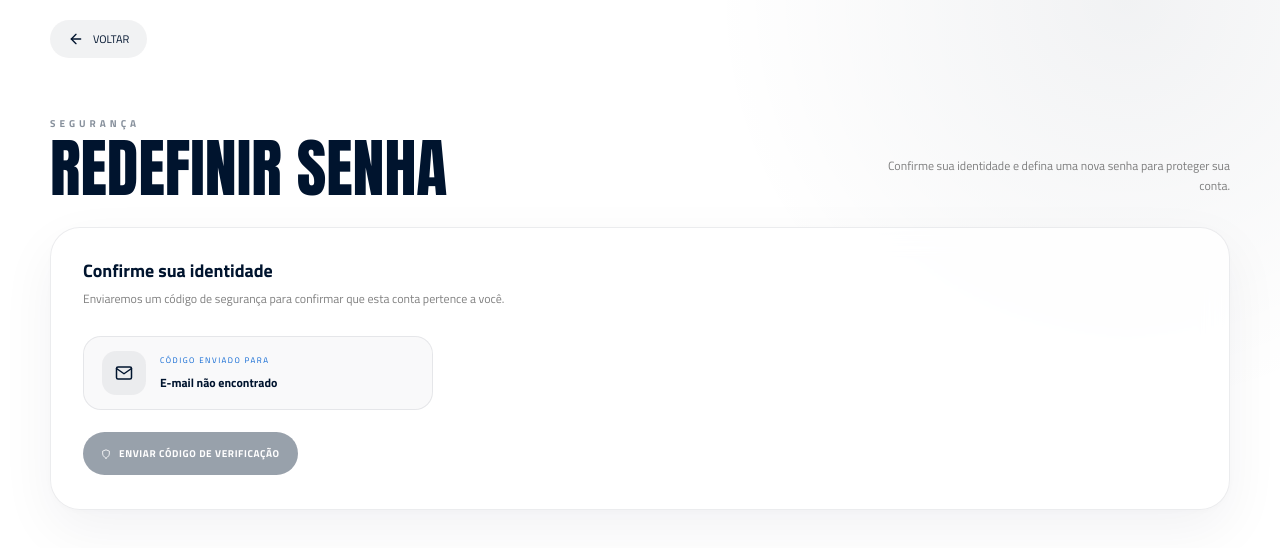
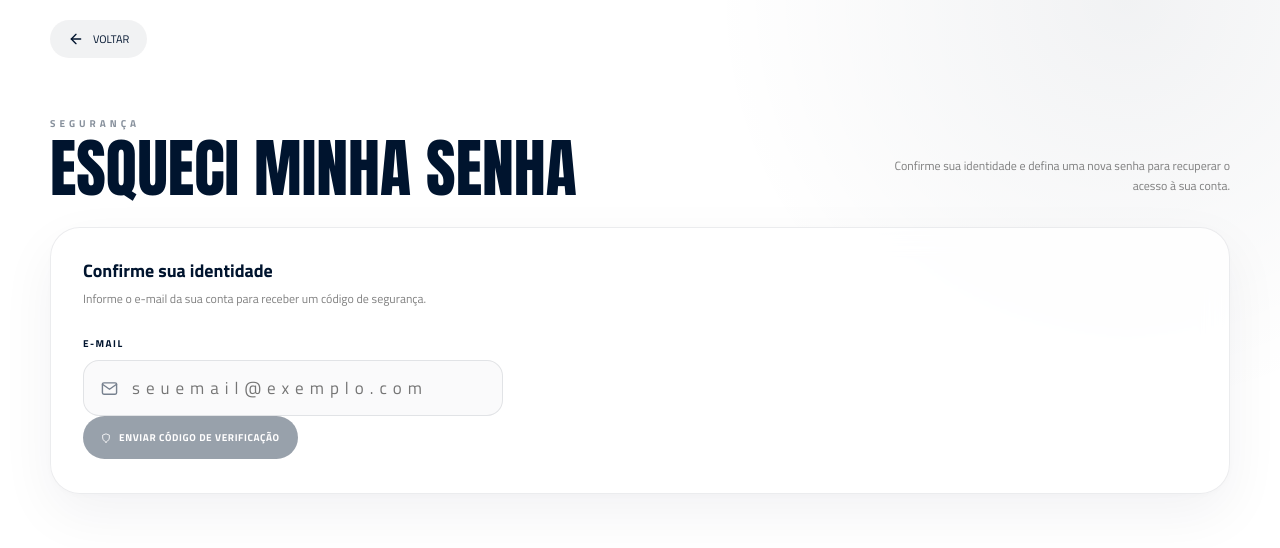
Before and after one commit to LUMEN-7/BCI, a React (Vite) app: page /reset-password in a window 1280 px wide. Shown: the top 548 px of the page. Built offline with nearby package versions, Linux system fonts and the light colour scheme.

Commit message:
senha alterar e codigo google

```diff
--- a/src/pages/ResetPassword/hooks/useResetPassword.js
+++ b/src/pages/ResetPassword/hooks/useResetPassword.js
@@ -1,5 +1,6 @@
 import { useState } from "react";
 import { useNavigate } from "react-router-dom";
+import apiFetch from "@/services/api"; // ajuste o caminho conforme sua estrutura
 
 function getCurrentUser() {
     try {
@@ -11,12 +12,11 @@ function getCurrentUser() {
 
 export default function useResetPassword() {
     const navigate = useNavigate();
-
     const currentUser = getCurrentUser();
 
+    const email = currentUser?.email || "";
+
     const [verificationCode, setVerificationCode] = useState("");
-    const [generatedCode, setGeneratedCode] = useState("");
-
     const [codeSent, setCodeSent] = useState(false);
     const [codeVerified, setCodeVerified] = useState(false);
 
@@ -28,75 +28,48 @@ export default function useResetPassword() {
 
     const [errors, setErrors] = useState({});
     const [successMessage, setSuccessMessage] = useState("");
+    const [sendingCode, setSendingCode] = useState(false);
+    const [submitting, setSubmitting] = useState(false);
 
-    const email = currentUser?.email || "";
+    async function handleSendCode() {
+        setSendingCode(true);
+        setErrors((p) => ({ ...p, code: "" }));
+        setSuccessMessage("");
 
-    function generateCode() {
-        return Math.floor(100000 + Math.random() * 900000).toString();
-    }
-
-    function handleSendCode() {
-        const code = generateCode();
-
-        setGeneratedCode(code);
+        try {
+            await apiFetch("/User/esqueci-senha", {
+                method: "POST",
+                body: JSON.stringify({ email }),
+            });
             setCodeSent(true);
             setCodeVerified(false);
             setVerificationCode("");
-        setSuccessMessage("");
-
-        setErrors((previous) => ({
-            ...previous,
-            code: "",
-        }));
-
-        console.log("Código de verificação BCI:", code);
+        } catch (err) {
+            setErrors((p) => ({ ...p, code: err.message || "Não foi possível enviar o código." }));
+        } finally {
+            setSendingCode(false);
+        }
     }
 
     function handleCodeChange(event) {
         const value = event.target.value.replace(/\D/g, "").slice(0, 6);
-
         setVerificationCode(value);
-
-        setErrors((previous) => ({
-            ...previous,
-            code: "",
-        }));
+        setErrors((p) => ({ ...p, code: "" }));
     }
 
+    // Igual no ForgotPassword: o back só valida o código junto da senha nova,
+    // então isso aqui só confere o formato (6 dígitos) pra liberar a próxima etapa.
     function handleVerifyCode() {
         if (!verificationCode) {
-            setErrors((previous) => ({
-                ...previous,
-                code: "Informe o código de verificação.",
-            }));
-
+            setErrors((p) => ({ ...p, code: "Informe o código de verificação." }));
             return;
         }
-
         if (verificationCode.length !== 6) {
-            setErrors((previous) => ({
-                ...previous,
-                code: "O código deve conter 6 números.",
-            }));
-
+            setErrors((p) => ({ ...p, code: "O código deve conter 6 números." }));
             return;
         }
-
-        if (verificationCode !== generatedCode) {
-            setErrors((previous) => ({
-                ...previous,
-                code: "Código inválido. Verifique e tente novamente.",
-            }));
-
-            return;
-        }
-
         setCodeVerified(true);
-
-        setErrors((previous) => ({
-            ...previous,
-            code: "",
-        }));
+        setErrors((p) => ({ ...p, code: "" }));
     }
 
     function validatePassword() {
@@ -104,17 +77,12 @@ export default function useResetPassword() {
 
         if (!newPassword) {
             passwordErrors.newPassword = "Digite sua nova senha.";
-        } else {
-            if (newPassword.length < 8) {
-                passwordErrors.newPassword =
-                    "A senha deve possuir pelo menos 8 caracteres.";
+        } else if (newPassword.length < 8) {
+            passwordErrors.newPassword = "A senha deve possuir pelo menos 8 caracteres.";
         } else if (!/[A-Z]/.test(newPassword)) {
-                passwordErrors.newPassword =
-                    "A senha deve possuir pelo menos uma letra maiúscula.";
+            passwordErrors.newPassword = "A senha deve possuir pelo menos uma letra maiúscula.";
         } else if (!/[0-9]/.test(newPassword)) {
-                passwordErrors.newPassword =
-                    "A senha deve possuir pelo menos um número.";
-            }
+            passwordErrors.newPassword = "A senha deve possuir pelo menos um número.";
         }
 
         if (!confirmPassword) {
@@ -123,57 +91,58 @@ export default function useResetPassword() {
             passwordErrors.confirmPassword = "As senhas não coincidem.";
         }
 
-        setErrors((previous) => ({
-            ...previous,
-            ...passwordErrors,
-        }));
-
+        setErrors((p) => ({ ...p, ...passwordErrors }));
         return Object.keys(passwordErrors).length === 0;
     }
 
-    function handleSubmit(event) {
+    async function handleSubmit(event) {
         event.preventDefault();
 
         if (!codeVerified) {
-            setErrors((previous) => ({
-                ...previous,
-                code: "Valide o código antes de alterar sua senha.",
-            }));
-
+            setErrors((p) => ({ ...p, code: "Valide o código antes de alterar sua senha." }));
             return;
         }
-
         if (!validatePassword()) return;
 
-        const updatedUser = {
-            ...currentUser,
-            password: newPassword,
-        };
+        setSubmitting(true);
+        setSuccessMessage("");
 
-        localStorage.setItem("currentUser", JSON.stringify(updatedUser));
+        try {
+            await apiFetch("/User/redefinir-senha", {
+                method: "POST",
+                body: JSON.stringify({
+                    email,
+                    codigo: verificationCode,
+                    senhaNova: newPassword,
+                }),
+            });
 
             setSuccessMessage("Senha alterada com sucesso.");
-
             setNewPassword("");
             setConfirmPassword("");
+        } catch (err) {
+            setErrors((p) => ({ ...p, code: err.message || "Código inválido ou expirado." }));
+        } finally {
+            setSubmitting(false);
+        }
     }
 
     function handleNewPasswordChange(event) {
         setNewPassword(event.target.value);
-
-        setErrors((previous) => ({
-            ...previous,
-            newPassword: "",
-        }));
+        setErrors((p) => ({ ...p, newPassword: "" }));
     }
 
     function handleConfirmPasswordChange(event) {
         setConfirmPassword(event.target.value);
+        setErrors((p) => ({ ...p, confirmPassword: "" }));
+    }
 
-        setErrors((previous) => ({
-            ...previous,
-            confirmPassword: "",
-        }));
+    function toggleNewPasswordVisibility() {
+        setShowNewPassword((p) => !p);
+    }
+
+    function toggleConfirmPasswordVisibility() {
+        setShowConfirmPassword((p) => !p);
     }
 
     function handleBack() {
@@ -184,40 +153,26 @@ export default function useResetPassword() {
         navigate("/profile");
     }
 
-    function toggleNewPasswordVisibility() {
-        setShowNewPassword((previous) => !previous);
-    }
-
-    function toggleConfirmPasswordVisibility() {
-        setShowConfirmPassword((previous) => !previous);
-    }
-
     return {
         email,
-
         verificationCode,
         codeSent,
         codeVerified,
-
         newPassword,
         confirmPassword,
-
         showNewPassword,
         showConfirmPassword,
-
         errors,
         successMessage,
-
+        sendingCode,
+        submitting,
         handleSendCode,
         handleCodeChange,
         handleVerifyCode,
-
         handleNewPasswordChange,
         handleConfirmPasswordChange,
-
         toggleNewPasswordVisibility,
         toggleConfirmPasswordVisibility,
-
         handleSubmit,
         handleBack,
         handleCancel,
--- a/src/pages/ResetPassword/index.jsx
+++ b/src/pages/ResetPassword/index.jsx
@@ -4,15 +4,15 @@ import {
     FiLock,
 } from "react-icons/fi";
 
-import useResetPassword from "./hooks/useResetPassword";
+import useForgotPassword from "./hooks/useResetPassword";
 
 import VerificationSection from "./sections/VerificationSection";
 import NewPasswordSection from "./sections/NewPasswordSection";
 
 import "./style.css";
 
-export default function ResetPassword() {
-    const controller = useResetPassword();
+export default function ForgotPassword() {
+    const controller = useForgotPassword();
 
     return (
         <main className="reset-password-page">
@@ -23,34 +23,30 @@ export default function ResetPassword() {
                     onClick={controller.handleBack}
                 >
                     <FiArrowLeft />
-
                     VOLTAR
                 </button>
 
                 <header className="reset-password-header">
                     <div>
-                        <span className="reset-page-eyebrow">
-                            SEGURANÇA
-                        </span>
-
-                        <h1>REDEFINIR SENHA</h1>
+                        <span className="reset-page-eyebrow">SEGURANÇA</span>
+                        <h1>ESQUECI MINHA SENHA</h1>
                     </div>
 
                     <p>
                         Confirme sua identidade e defina uma nova senha
-                        para proteger sua conta.
+                        para recuperar o acesso à sua conta.
                     </p>
                 </header>
 
                 <form onSubmit={controller.handleSubmit}>
                     <VerificationSection
                         email={controller.email}
-                        verificationCode={
-                            controller.verificationCode
-                        }
+                        verificationCode={controller.verificationCode}
                         codeSent={controller.codeSent}
                         codeVerified={controller.codeVerified}
                         error={controller.errors.code}
+                        emailError={controller.errors.email}
+                        onEmailChange={controller.handleEmailChange}
                         onSendCode={controller.handleSendCode}
                         onCodeChange={controller.handleCodeChange}
                         onVerifyCode={controller.handleVerifyCode}
@@ -59,35 +55,20 @@ export default function ResetPassword() {
                     {controller.codeVerified && (
                         <NewPasswordSection
                             newPassword={controller.newPassword}
-                            confirmPassword={
-                                controller.confirmPassword
-                            }
-                            showNewPassword={
-                                controller.showNewPassword
-                            }
-                            showConfirmPassword={
-                                controller.showConfirmPassword
-                            }
+                            confirmPassword={controller.confirmPassword}
+                            showNewPassword={controller.showNewPassword}
+                            showConfirmPassword={controller.showConfirmPassword}
                             errors={controller.errors}
-                            onNewPasswordChange={
-                                controller.handleNewPasswordChange
-                            }
-                            onConfirmPasswordChange={
-                                controller.handleConfirmPasswordChange
-                            }
-                            onToggleNewPassword={
-                                controller.toggleNewPasswordVisibility
-                            }
-                            onToggleConfirmPassword={
-                                controller.toggleConfirmPasswordVisibility
-                            }
+                            onNewPasswordChange={controller.handleNewPasswordChange}
+                            onConfirmPasswordChange={controller.handleConfirmPasswordChange}
+                            onToggleNewPassword={controller.toggleNewPasswordVisibility}
+                            onToggleConfirmPassword={controller.toggleConfirmPasswordVisibility}
                         />
                     )}
 
                     {controller.successMessage && (
                         <div className="reset-password-success-message">
                             <FiCheck />
-
                             {controller.successMessage}
                         </div>
                     )}
@@ -105,10 +86,10 @@ export default function ResetPassword() {
                             <button
                                 type="submit"
                                 className="reset-button reset-button-save"
+                                disabled={controller.submitting}
                             >
                                 <FiLock />
-
-                                ALTERAR SENHA
+                                {controller.submitting ? "REDEFININDO..." : "REDEFINIR SENHA"}
                             </button>
                         </div>
                     )}
--- a/src/pages/ResetPassword/sections/VerificationSection.jsx
+++ b/src/pages/ResetPassword/sections/VerificationSection.jsx
@@ -11,6 +11,8 @@ export default function VerificationSection({
     codeSent,
     codeVerified,
     error,
+    emailError,
+    onEmailChange,
     onSendCode,
     onCodeChange,
     onVerifyCode,
@@ -19,16 +21,42 @@ export default function VerificationSection({
         <section className="reset-password-card">
             <div className="reset-section-heading">
                 <div className="reset-section-title">
-
                     <h2>Confirme sua identidade</h2>
                 </div>
 
                 <p>
-                    Enviaremos um código de segurança para confirmar que esta conta
-                    pertence a você.
+                    Informe o e-mail da sua conta para receber um código de
+                    segurança.
                 </p>
             </div>
 
+            {!codeSent && (
+                <div className="verification-code-area">
+                    <label htmlFor="email">E-MAIL</label>
+
+                    <div
+                        className={`verification-code-input ${emailError ? "verification-code-input-error" : ""
+                            }`}
+                    >
+                        <FiMail />
+
+                        <input
+                            id="email"
+                            type="email"
+                            value={email}
+                            onChange={onEmailChange}
+                            placeholder="seuemail@exemplo.com"
+                            autoComplete="email"
+                        />
+                    </div>
+
+                    {emailError && (
+                        <span className="reset-field-error">{emailError}</span>
+                    )}
+                </div>
+            )}
+
+            {codeSent && (
                 <div className="verification-email-box">
                     <div className="verification-email-icon">
                         <FiMail />
@@ -36,9 +64,10 @@ export default function VerificationSection({
 
                     <div>
                         <span>CÓDIGO ENVIADO PARA</span>
-                    <strong>{email || "E-mail não encontrado"}</strong>
+                        <strong>{email}</strong>
                     </div>
                 </div>
+            )}
 
             {!codeSent && (
                 <button
@@ -48,7 +77,6 @@ export default function VerificationSection({
                     disabled={!email}
                 >
                     <FiShield />
-
                     ENVIAR CÓDIGO DE VERIFICAÇÃO
                 </button>
             )}
@@ -82,9 +110,7 @@ export default function VerificationSection({
                         </div>
 
                         {error && (
-                            <span className="reset-field-error">
-                                {error}
-                            </span>
+                            <span className="reset-field-error">{error}</span>
                         )}
                     </div>
 
@@ -96,7 +122,6 @@ export default function VerificationSection({
                                 onClick={onVerifyCode}
                             >
                                 <FiCheckCircle />
-
                                 VERIFICAR CÓDIGO
                             </button>
                         )}
@@ -108,7 +133,6 @@ export default function VerificationSection({
                                 onClick={onSendCode}
                             >
                                 <FiRefreshCw />
-
                                 REENVIAR CÓDIGO
                             </button>
                         )}
@@ -117,7 +141,6 @@ export default function VerificationSection({
                     {codeVerified && (
                         <div className="verification-success">
                             <FiCheckCircle />
-
                             <div>
                                 <strong>Identidade confirmada</strong>
                                 <span>
--- a/src/services/userService.js
+++ b/src/services/userService.js
@@ -69,3 +69,7 @@ export async function confirmarDoisFatores(codigo) {
 export async function desativarDoisFatores() {
   return apiFetch("/User/2fa/desativar", { method: "POST" });
 }
+
+export async function logout() {
+  return apiFetch("/User/logout", { method: "POST" });
+}
```
Also changed, not shown: src/pages/Profile/hooks/useProfileController.js (+10 -6 lines). Lines whose indentation alone changed are shown as unchanged.
